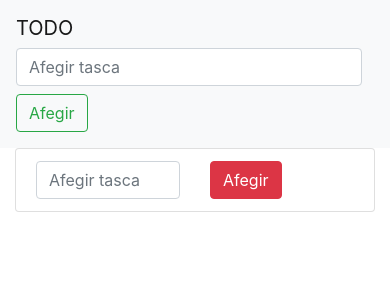
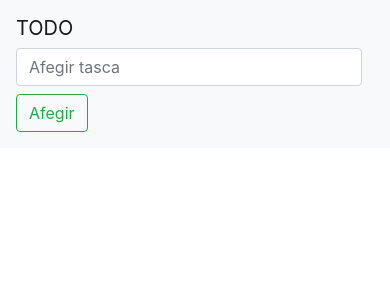
Before and after one commit to daw-cendrassos-2021/todo-demo, a PHP site: page /view.php in a window 390 px wide. Shown: the top 300 px of the page. Run offline with PHP 8.4, Linux system fonts and the light colour scheme; data that the repository does not hold is empty.

Commit message:
Todo presentació

```diff
--- a/public/view.php
+++ b/public/view.php
@@ -15,15 +15,15 @@
     <nav class="navbar navbar-light bg-light">
       <a class="navbar-brand">TODO</a>
       <form class="form-inline" action="index.php" method="POST">
-        <input class="form-control mr-sm-2" type="text" placeholder="Afegir tasca" aria-label="Afegir">
+        <input class="form-control mr-sm-1" type="text" placeholder="Afegir tasca" aria-label="Afegir">
         <button class="btn btn-outline-success my-2 my-sm-0" type="submit">Afegir</button>
       </form>
     </nav>
-    <div class="container">
-      <div class="row">
-        <div class="col-md-4">
+    <div class="container mt-1">
+      <div class="row justify-content-center">
+        <div class="col-md-6">
           <ul class="list-group">
-            <li class="list-group-item">
+            <!--<li class="list-group-item">
               <form action="index.php" method="POST">
                 <div class="row">
                   <div class="col">
@@ -34,7 +34,7 @@
                   </div>
                 </div>
               </form>
-            </li>
+            </li>-->
             <?php foreach($tasques as $i => $tasca) { ?>
             <li class="list-group-item">
                <div class="d-flex w-100 justify-content-between">
```
